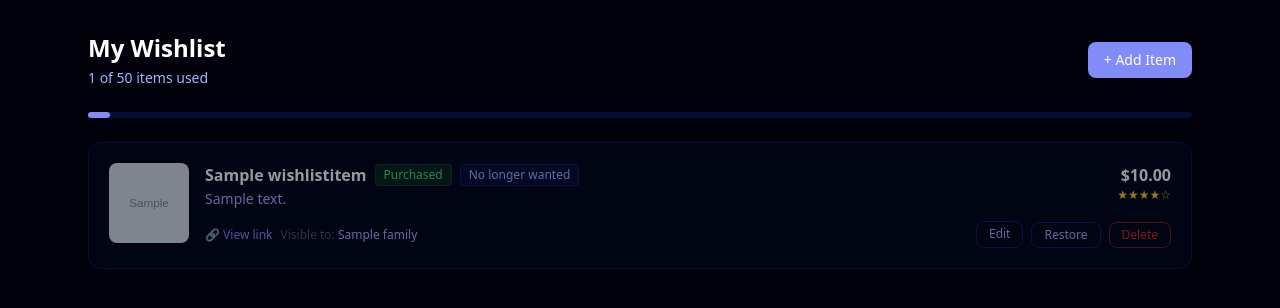
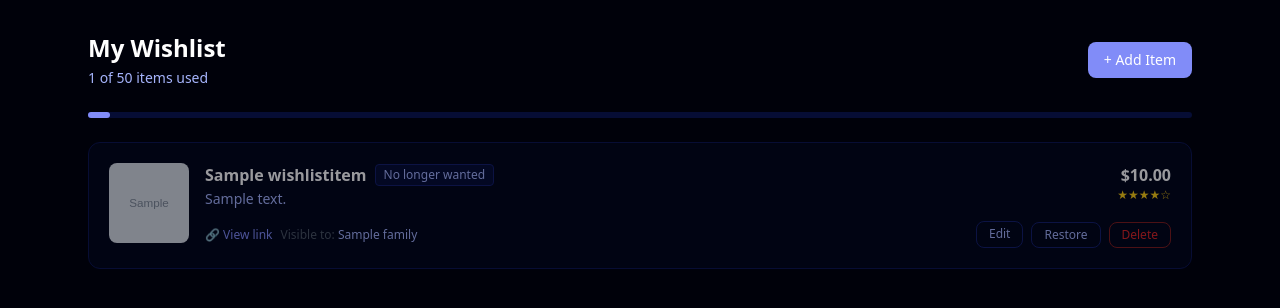
Before and after one commit to tbarretta/AnthonyBot, a Django app: page /wishlist/ in a window 1280 px wide. Shown: the part 53-361 px from the top of the page. Run offline with Django 5.2, Linux system fonts and the light colour scheme; a user stored in the database is signed in; tables that the repository leaves empty hold one stand-in row (values such as "Sample post"); grey boxes marked "Sample" are stand-in pictures; parts of the project's set-up code (start-up, migrations or seed data) failed here and were passed over; some libraries are stand-ins or nearby versions.

Commit message:
Hide purchased badge from wishlist owner
Owner's my_wishlist view no longer shows the Purchased badge —
keeping gift surprises intact. Also removed unnecessary purchase_record
prefetch from the owner's wishlist query.

```diff
--- a/projects/gift-registry/apps/wishlist/views.py
+++ b/projects/gift-registry/apps/wishlist/views.py
@@ -14,7 +14,7 @@ from apps.notifications.tasks import send_new_item_notification
 @login_required
 def my_wishlist(request):
     items = WishlistItem.objects.filter(owner=request.user).prefetch_related(
-        "visible_to_families", "purchase_record"
+        "visible_to_families"
     )
     memberships = FamilyMembership.objects.filter(user=request.user).select_related("family")
     item_count = items.count()
--- a/projects/gift-registry/templates/wishlist/my_wishlist.html
+++ b/projects/gift-registry/templates/wishlist/my_wishlist.html
@@ -43,9 +43,6 @@
           <div>
             <div class="flex items-center gap-2 flex-wrap">
               <h3 class="text-white font-semibold">{{ item.name }}</h3>
-              {% if item.is_purchased %}
-              <span class="text-xs bg-green-900/40 text-green-400 border border-green-800/40 px-2 py-0.5 rounded">Purchased</span>
-              {% endif %}
               {% if item.is_soft_removed %}
               <span class="text-xs bg-gray-800 text-gray-500 border border-gray-700 px-2 py-0.5 rounded">
                 {{ item.get_soft_remove_reason_display }}
```
